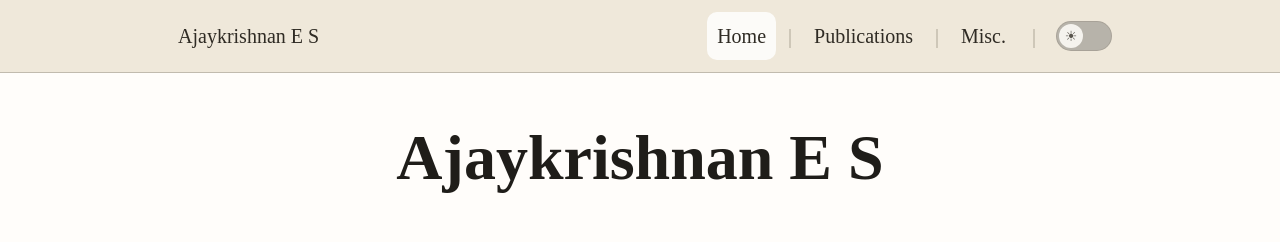
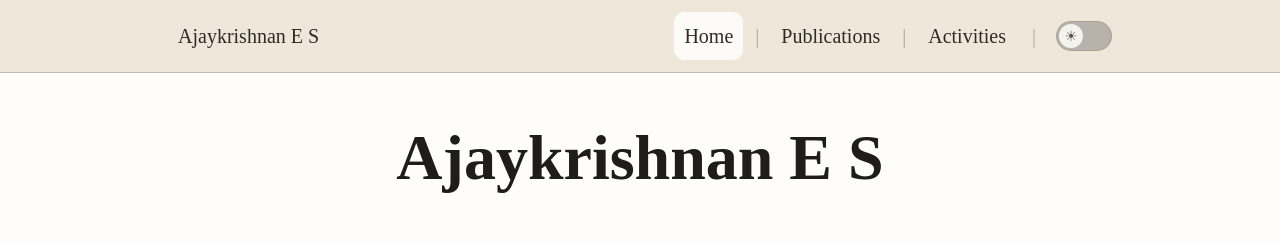
Before and after one commit to ajaykrishnan-es/ajaykrishnan-es.github.io, a plain HTML site: page index.html in a window 1280 px wide. Shown: the top 242 px of the page. Drawn offline with Linux system fonts and the light colour scheme; files whose address does not match are found by name; a web font is replaced by a local one.

Commit message:
Change 'Misc.' link to 'Activities' in navigation

```diff
--- a/partials/nav.html
+++ b/partials/nav.html
@@ -10,7 +10,7 @@
     <ul id="nav-links" class="nav-links">
       <li><a href="/">Home</a></li>
       <li><a href="/publications/">Publications</a></li>
-      <li><a href="/service-and-recognition/">Misc.</a></li>
+      <li><a href="/service-and-recognition/">Activities</a></li>
       <li class="nav-theme-item">
         <button id="theme-toggle" class="theme-toggle" type="button" aria-label="Toggle color theme">
           <span class="theme-toggle__thumb" aria-hidden="true"></span>
```
